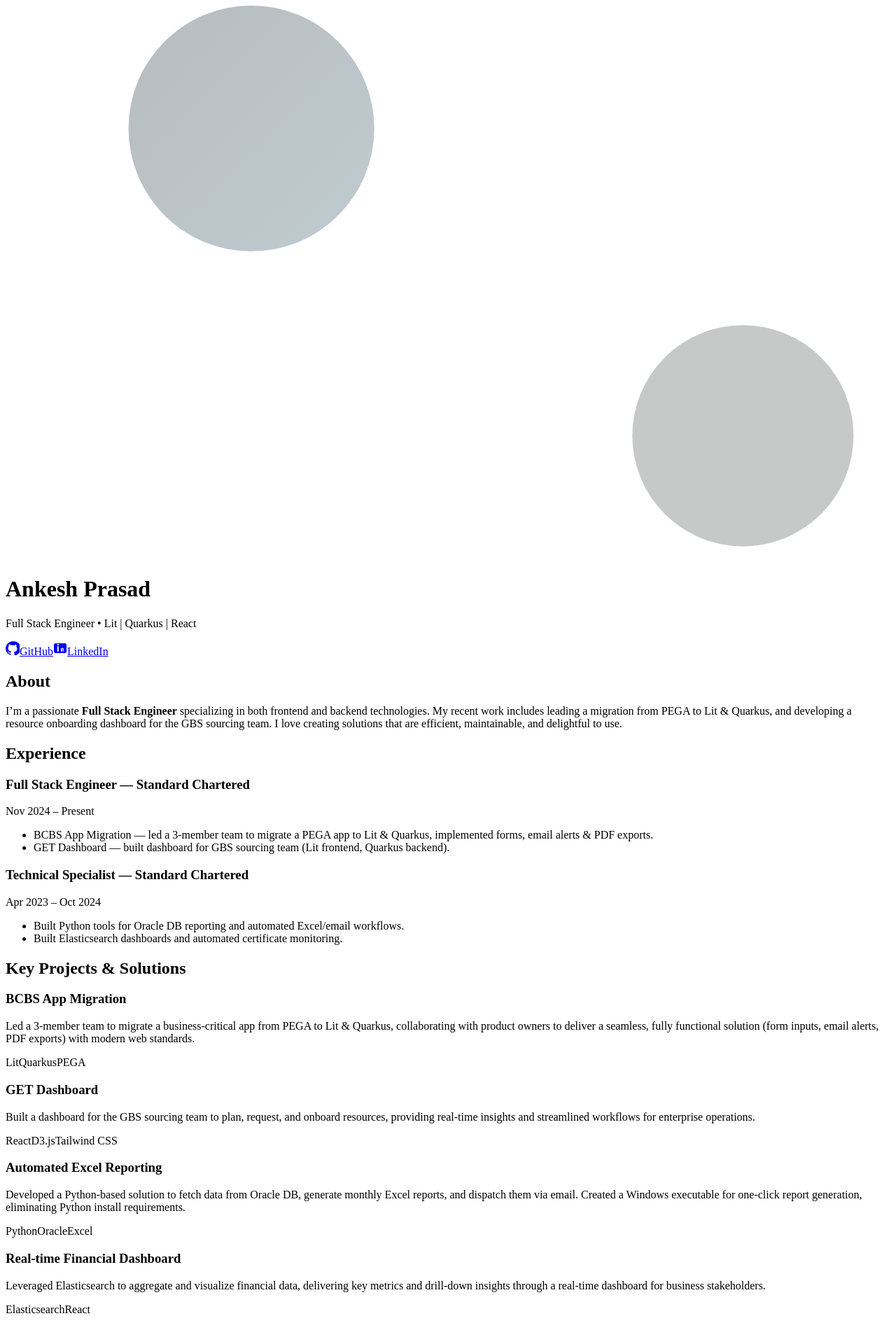
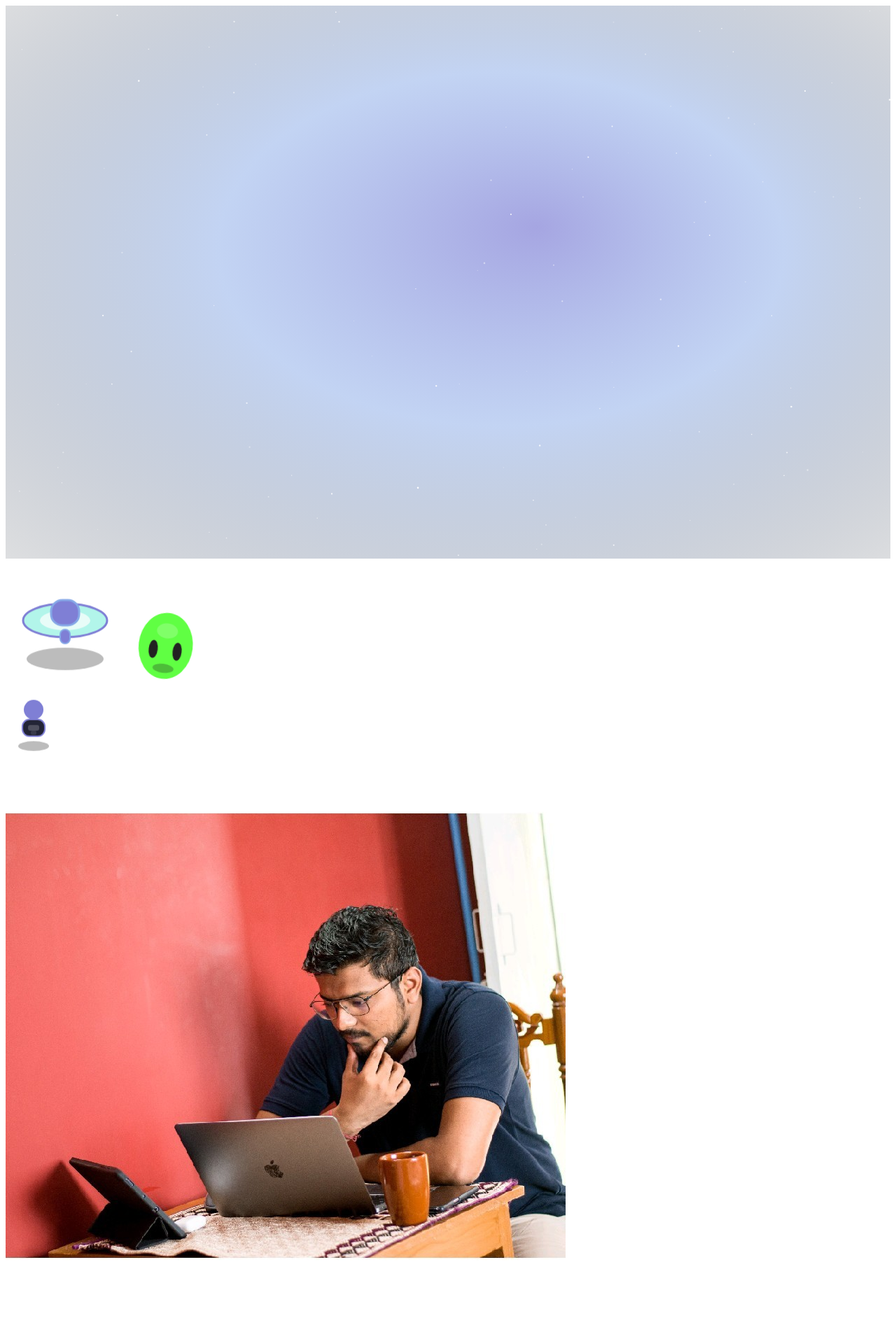
Before and after one commit to ankeshhere/ankeshhere, a React (Vite) app: page / in a window 1280 px wide. Shown: the top 1900 px of the page at 70% size. Built offline with nearby package versions, Linux system fonts and the light colour scheme; the HTML template or start-up script is replaced by a standard one.

Commit message:
space theme

```diff
--- a/src/App.jsx
+++ b/src/App.jsx
@@ -1,4 +1,4 @@
-import React from 'react'
+import React, { useState } from 'react'
 import Header from './components/Header'
 import About from './components/About'
 import Experience from './components/Experience'
@@ -7,26 +7,150 @@
 import { motion } from 'framer-motion'
 
 export default function App() {
+  const [gateOpen, setGateOpen] = useState(false);
+  const [showGate, setShowGate] = useState(true);
+
   return (
     <div className="min-h-screen font-inter relative overflow-hidden bg-gradient-to-br from-[#0f2027] via-[#2c5364] to-[#232526] animate-bg-move">
-      {/* Animated background pattern */}
+      {/* GATE LANDING OVERLAY */}
+      {showGate && (
+        <div className="fixed inset-0 z-50 flex items-center justify-center bg-black bg-gradient-to-b from-[#0f2027] via-[#232526] to-black overflow-hidden">
+          {/* Space background with stars and nebula */}
+          <div className="absolute inset-0 z-0 pointer-events-none">
+            <svg className="w-full h-full" viewBox="0 0 1440 900" fill="none" xmlns="http://www.w3.org/2000/svg">
+              <defs>
+                <radialGradient id="nebula" cx="50%" cy="50%" r="80%" fx="60%" fy="40%">
+                  <stop offset="0%" stopColor="#7f7fd5" stopOpacity="0.7" />
+                  <stop offset="40%" stopColor="#86a8e7" stopOpacity="0.5" />
+                  <stop offset="100%" stopColor="#232526" stopOpacity="0.1" />
+                </radialGradient>
+              </defs>
+              <rect width="1440" height="900" fill="url(#nebula)" />
+              {/* Stars */}
+              {[...Array(120)].map((_,i) => (
+                <circle key={i} cx={Math.random()*1440} cy={Math.random()*900} r={Math.random()*1.2+0.3} fill="#fff" opacity={Math.random()*0.7+0.3} />
+              ))}
+            </svg>
+          </div>
+          {/* Gate doors - now with sci-fi elements */}
+          <div className="absolute inset-0 flex z-10">
+            {/* Left Door with spaceship and alien */}
+            <motion.div
+              initial={false}
+              animate={gateOpen ? { translateX: '-100%' } : { translateX: 0 }}
+              transition={{ duration: 1.2, ease: [0.77, 0, 0.175, 1] }}
+              className="w-1/2 h-full bg-gradient-to-br from-[#232526] via-[#2c5364] to-[#0f2027] border-r-4 border-sky-700 shadow-2xl flex items-center justify-end relative overflow-hidden"
+              style={{ zIndex: 51 }}
+              onAnimationComplete={() => {
+                if (gateOpen) setTimeout(() => setShowGate(false), 200);
+              }}
+            >
+              {/* Spaceship SVG - Bigger */}
+              <svg width="170" height="170" className="absolute left-2 top-8 animate-bounce-slow" viewBox="0 0 170 170" fill="none" xmlns="http://www.w3.org/2000/svg">
+                <ellipse cx="85" cy="140" rx="55" ry="16" fill="#222" opacity="0.3"/>
+                <ellipse cx="85" cy="85" rx="60" ry="24" fill="#b2f5ea" stroke="#7f7fd5" strokeWidth="3"/>
+                <ellipse cx="85" cy="85" rx="36" ry="14" fill="#fff" opacity="0.7"/>
+                <rect x="65" y="56" width="40" height="36" rx="16" fill="#7f7fd5" stroke="#86a8e7" strokeWidth="3"/>
+                <rect x="78" y="98" width="14" height="20" rx="7" fill="#7f7fd5" stroke="#86a8e7" strokeWidth="2"/>
+              </svg>
+              {/* Green Alien SVG - Bigger */}
+              <svg width="120" height="120" className="absolute left-4 bottom-10 animate-alien-wave" viewBox="0 0 120 120" fill="none" xmlns="http://www.w3.org/2000/svg">
+                <ellipse cx="60" cy="70" rx="36" ry="44" fill="#39FF14" opacity="0.8"/>
+                <ellipse cx="44" cy="76" rx="6" ry="12" fill="#222"/>
+                <ellipse cx="76" cy="76" rx="6" ry="12" fill="#222"/>
+                <ellipse cx="60" cy="100" rx="14" ry="6" fill="#222" opacity="0.3"/>
+                <ellipse cx="60" cy="50" rx="14" ry="10" fill="#fff" opacity="0.2"/>
+              </svg>
+              <div className="w-2 h-1/2 bg-sky-400 rounded-r-full blur-lg opacity-40 absolute right-0 top-1/4 animate-pulse" />
+            </motion.div>
+            {/* Right Door with coder silhouette */}
+            <motion.div
+              initial={false}
+              animate={gateOpen ? { translateX: '100%' } : { translateX: 0 }}
+              transition={{ duration: 1.2, ease: [0.77, 0, 0.175, 1] }}
+              className="w-1/2 h-full bg-gradient-to-bl from-[#0f2027] via-[#2c5364] to-[#232526] border-l-4 border-sky-700 shadow-2xl flex items-center justify-start relative overflow-hidden"
+              style={{ zIndex: 51 }}
+            >
+              {/* Coder silhouette SVG */}
+              <svg width="80" height="100" className="absolute right-8 bottom-16 animate-coder-float" viewBox="0 0 80 100" fill="none" xmlns="http://www.w3.org/2000/svg">
+                <ellipse cx="40" cy="90" rx="22" ry="7" fill="#222" opacity="0.3"/>
+                <circle cx="40" cy="38" r="14" fill="#7f7fd5"/>
+                <rect x="24" y="52" width="32" height="24" rx="10" fill="#232536" stroke="#7f7fd5" strokeWidth="2"/>
+                <rect x="32" y="60" width="16" height="8" rx="3" fill="#fff" opacity="0.2"/>
+                <rect x="36" y="68" width="8" height="6" rx="2" fill="#fff" opacity="0.1"/>
+              </svg>
+              <div className="w-2 h-1/2 bg-sky-400 rounded-l-full blur-lg opacity-40 absolute left-0 top-1/4 animate-pulse" />
+            </motion.div>
+          </div>
+      {/* Custom keyframes for sci-fi gate animations */}
+      <style>{`
+        @keyframes bounce-slow {
+          0%, 100% { transform: translateY(0); }
+          50% { transform: translateY(-18px); }
+        }
+        .animate-bounce-slow {
+          animation: bounce-slow 3.5s infinite cubic-bezier(0.4,0,0.2,1);
+        }
+        @keyframes alien-wave {
+          0%, 100% { transform: rotate(-8deg) scale(1); }
+          50% { transform: rotate(8deg) scale(1.08); }
+        }
+        .animate-alien-wave {
+          animation: alien-wave 2.8s infinite cubic-bezier(0.4,0,0.2,1);
+        }
+        @keyframes coder-float {
+          0%, 100% { transform: translateY(0) scale(1); }
+          50% { transform: translateY(-10px) scale(1.04); }
+        }
+        .animate-coder-float {
+          animation: coder-float 3.2s infinite cubic-bezier(0.4,0,0.2,1);
+        }
+      `}</style>
+          {/* Center content - with fallback avatar if image fails */}
+          <motion.div
+            initial={{ opacity: 1, scale: 1 }}
+            animate={gateOpen ? { opacity: 0, scale: 0.95 } : { opacity: 1, scale: 1 }}
+            transition={{ duration: 0.7 }}
+            className="relative z-20 flex flex-col items-center"
+          >
+            <div className="w-32 h-32 mb-6 rounded-full border-4 border-sky-400 shadow-lg bg-slate-900 flex items-center justify-center overflow-hidden">
+              <img
+                src="/1654432670902.jpeg"
+                alt="Ankesh Prasad"
+                className="w-full h-full object-cover"
+                onError={e => { e.target.style.display='none'; e.target.parentNode.innerHTML='<svg width=100 height=100 viewBox=\'0 0 100 100\' fill=\'none\' xmlns=\'http://www.w3.org/2000/svg\'><circle cx=50 cy=50 r=48 fill=\'#232536\' stroke=\'#7f7fd5\' stroke-width=4/><path d=\'M50 30a15 15 0 1 1 0 30a15 15 0 0 1 0-30z\' fill=\'#7f7fd5\'/><ellipse cx=50 cy=70 rx=18 ry=10 fill=\'#7f7fd5\' opacity=\'0.3\'/></svg>'; }}
+              />
+            </div>
+            <h1 className="text-4xl font-extrabold text-white mb-2 drop-shadow-lg tracking-widest">Ankesh Prasad</h1>
+            <p className="text-lg text-sky-200 mb-6 font-mono">Full Stack Engineer <span className="text-sky-400">• Lit | Quarkus | React</span></p>
+            <button
+              onClick={() => setGateOpen(true)}
+              className="px-10 py-3 rounded-full bg-gradient-to-r from-sky-600 via-indigo-500 to-purple-700 hover:from-sky-500 hover:to-indigo-600 text-white text-xl font-bold shadow-xl transition-all duration-200 border-2 border-sky-400 focus:outline-none focus:ring-4 focus:ring-sky-300 tracking-widest"
+            >
+              Enter Universe
+            </button>
+          </motion.div>
+        </div>
+      )}
+
+      {/* Animated space background pattern for main site */}
       <div className="absolute inset-0 z-0 pointer-events-none">
-        <svg className="w-full h-full opacity-20" xmlns="http://www.w3.org/2000/svg" preserveAspectRatio="none" fill="none" viewBox="0 0 1440 900">
+        <svg className="w-full h-full opacity-30" xmlns="http://www.w3.org/2000/svg" preserveAspectRatio="none" fill="none" viewBox="0 0 1440 900">
           <defs>
-            <linearGradient id="bg-grad" x1="0" y1="0" x2="1" y2="1">
-              <stop offset="0%" stopColor="#0f2027" />
-              <stop offset="100%" stopColor="#2c5364" />
-            </linearGradient>
+            <radialGradient id="main-nebula" cx="50%" cy="50%" r="80%" fx="60%" fy="40%">
+              <stop offset="0%" stopColor="#7f7fd5" stopOpacity="0.7" />
+              <stop offset="40%" stopColor="#86a8e7" stopOpacity="0.5" />
+              <stop offset="100%" stopColor="#232526" stopOpacity="0.1" />
+            </radialGradient>
           </defs>
-          <circle cx="400" cy="200" r="200" fill="url(#bg-grad)" opacity="0.3">
-            <animate attributeName="cx" values="400;1200;400" dur="18s" repeatCount="indefinite" />
-          </circle>
-          <circle cx="1200" cy="700" r="180" fill="#232526" opacity="0.25">
-            <animate attributeName="cy" values="700;200;700" dur="22s" repeatCount="indefinite" />
-          </circle>
+          <rect width="1440" height="900" fill="url(#main-nebula)" />
+          {/* Stars */}
+          {[...Array(100)].map((_,i) => (
+            <circle key={i} cx={Math.random()*1440} cy={Math.random()*900} r={Math.random()*1.2+0.3} fill="#fff" opacity={Math.random()*0.7+0.3} />
+          ))}
         </svg>
       </div>
-      <div className="relative z-10 max-w-5xl mx-auto px-6 py-10">
+      <div className={`relative z-10 max-w-5xl mx-auto px-6 py-10 transition-opacity duration-700 ${gateOpen ? 'opacity-100 pointer-events-auto' : 'opacity-0 pointer-events-none'}`}>
         <Header />
         <main className="mt-8 grid grid-cols-1 lg:grid-cols-3 gap-8">
           <div className="lg:col-span-2 space-y-8">
--- a/src/components/Header.jsx
+++ b/src/components/Header.jsx
@@ -4,16 +4,26 @@
 export default function Header(){
   return (
     <motion.header initial={{opacity:0, y:-8}} animate={{opacity:1,y:0}} transition={{duration:0.5}} className="flex items-start justify-between">
-      <div>
-  <h1 className="text-4xl font-extrabold text-white drop-shadow-lg">Ankesh Prasad</h1>
-  <p className="text-lg font-medium text-sky-200 mt-1 drop-shadow">Full Stack Engineer <span className="text-sky-400">• Lit | Quarkus | React</span></p>
+      <div className="flex items-center gap-6">
+        <div className="relative">
+          <img
+            src="/1654432670902.jpeg"
+            alt="Ankesh Prasad"
+            className="w-20 h-20 rounded-full border-4 border-sky-400 shadow-lg object-cover bg-slate-200 ring-2 ring-sky-500 ring-offset-2 ring-offset-[#181f2a] transition-transform duration-300 hover:scale-105"
+            style={{boxShadow:'0 4px 24px 0 rgba(0,0,0,0.25)'}}
+          />
+        </div>
+        <div>
+          <h1 className="text-4xl font-extrabold text-white drop-shadow-lg">Ankesh Prasad</h1>
+          <p className="text-lg font-medium text-sky-200 mt-1 drop-shadow">Full Stack Engineer <span className="text-sky-400">• Lit | Quarkus | React</span></p>
+        </div>
       </div>
       <div className="flex gap-4 items-center mt-2">
         <a aria-label="github" href="https://github.com/ankeshhere" target="_blank" rel="noreferrer" className="text-sky-300 hover:text-white text-lg font-semibold transition-colors duration-200 flex items-center gap-1">
           <svg width="20" height="20" fill="currentColor" className="inline-block align-middle"><path d="M10 .3a10 10 0 0 0-3.16 19.49c.5.09.68-.22.68-.48v-1.7c-2.78.6-3.37-1.34-3.37-1.34-.45-1.15-1.1-1.46-1.1-1.46-.9-.62.07-.6.07-.6 1 .07 1.53 1.03 1.53 1.03.89 1.52 2.34 1.08 2.91.83.09-.65.35-1.08.63-1.33-2.22-.25-4.56-1.11-4.56-4.95 0-1.09.39-1.98 1.03-2.68-.1-.25-.45-1.27.1-2.65 0 0 .84-.27 2.75 1.02A9.56 9.56 0 0 1 10 5.8c.85.004 1.71.11 2.51.32 1.91-1.29 2.75-1.02 2.75-1.02.55 1.38.2 2.4.1 2.65.64.7 1.03 1.59 1.03 2.68 0 3.85-2.34 4.7-4.57 4.95.36.31.68.92.68 1.85v2.74c0 .27.18.58.69.48A10 10 0 0 0 10 .3"/></svg>
           GitHub
         </a>
-        <a aria-label="linkedin" href="https://www.linkedin.com/in/ankeshhere/" target="_blank" rel="noreferrer" className="text-sky-300 hover:text-white text-lg font-semibold transition-colors duration-200 flex items-center gap-1">
+        <a aria-label="linkedin" href="https://www.linkedin.com/in/ankesh-prasad-b09846136/" target="_blank" rel="noreferrer" className="text-sky-300 hover:text-white text-lg font-semibold transition-colors duration-200 flex items-center gap-1">
           <svg width="20" height="20" fill="currentColor" className="inline-block align-middle"><path d="M16.5 3A2.5 2.5 0 0 1 19 5.5v9A2.5 2.5 0 0 1 16.5 17h-13A2.5 2.5 0 0 1 1 14.5v-9A2.5 2.5 0 0 1 3.5 3h13zm-8.75 4.25h-2v7.5h2v-7.5zm-1-1.25a1.13 1.13 0 1 0 0-2.25 1.13 1.13 0 0 0 0 2.25zm8.25 8.75v-3.25c0-1.1-.9-2-2-2s-2 .9-2 2v3.25h2v-3.25c0-.28.22-.5.5-.5s.5.22.5.5v3.25h2z"/></svg>
           LinkedIn
         </a>
```
Also changed, not shown: 1654432670902.jpeg (added).
